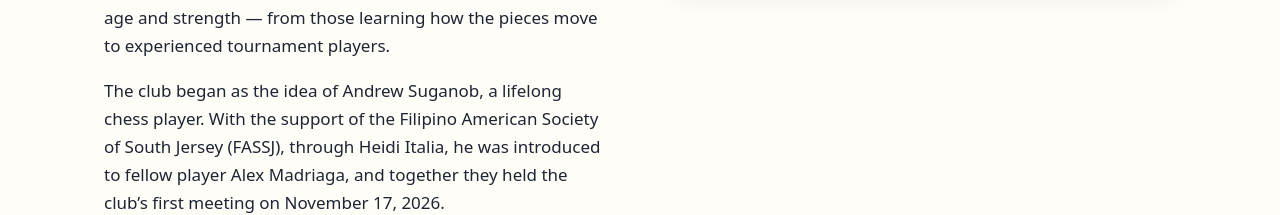
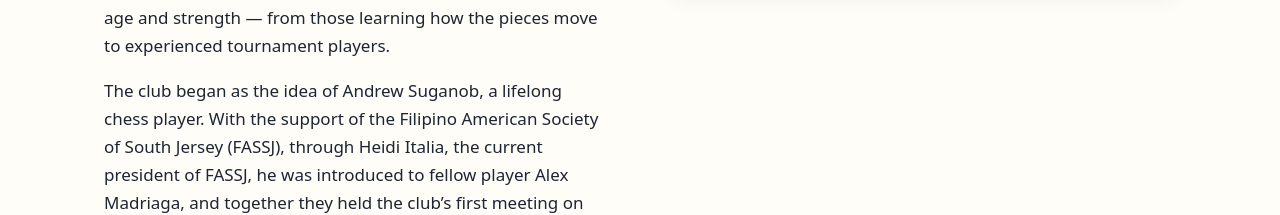
Before and after one commit to amadriaga/sjfacc.github.io, a plain HTML site: page about.html in a window 1280 px wide. Shown: the part 742-957 px from the top of the page. Drawn offline with Linux system fonts and the light colour scheme.

Commit message:
content: About Us — Heidi Italia, current president of FASSJ
Co-Authored-By: Claude Opus 5.5 <noreply@anthropic.com>

```diff
--- a/about.html
+++ b/about.html
@@ -61,7 +61,7 @@
           <p class="eyebrow">Who we are</p>
           <h2>A home for chess in South Jersey</h2>
           <p>SJFACC is a community chess club rooted in the Filipino-American tradition of family, hospitality and friendly competition. We welcome Filipino-American players of every age and strength — from those learning how the pieces move to experienced tournament players.</p>
-          <p>The club began as the idea of Andrew Suganob, a lifelong chess player. With the support of the Filipino American Society of South Jersey (FASSJ), through Heidi Italia, he was introduced to fellow player Alex Madriaga, and together they held the club&rsquo;s first meeting on November 17, 2026.</p>
+          <p>The club began as the idea of Andrew Suganob, a lifelong chess player. With the support of the Filipino American Society of South Jersey (FASSJ), through Heidi Italia, the current president of FASSJ, he was introduced to fellow player Alex Madriaga, and together they held the club&rsquo;s first meeting on November 17, 2026.</p>
           <p>Our goal is to bring the community together over the board, grow toward tournaments, and discover the next generation of talent.</p>
         </div>
         <div class="card">
```
